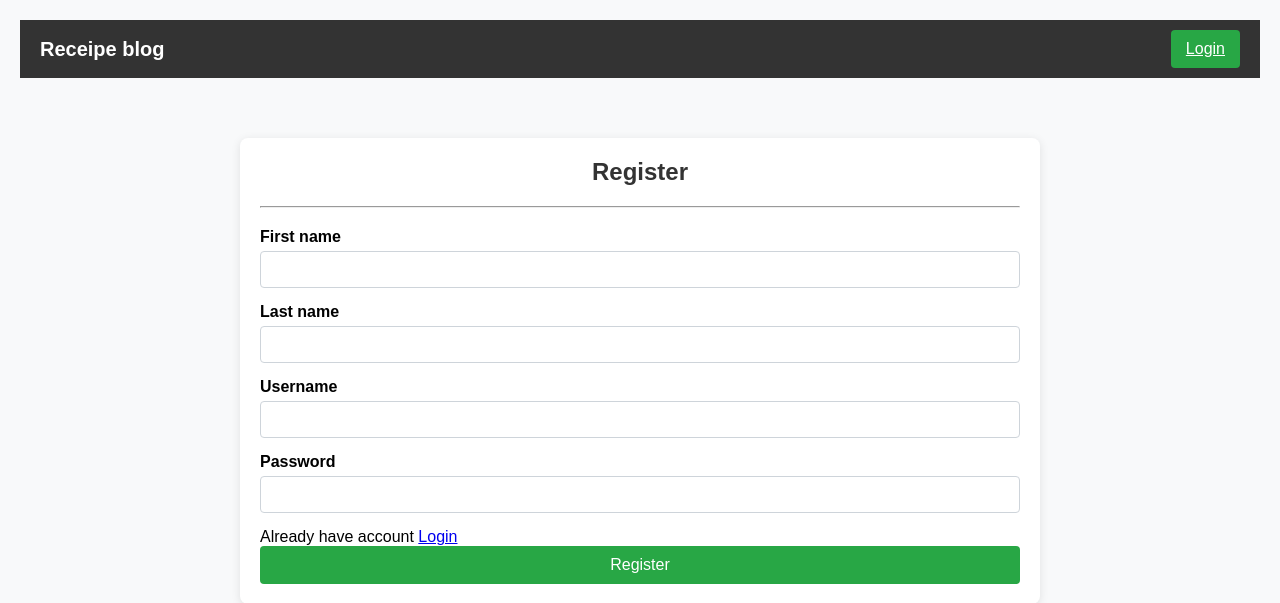
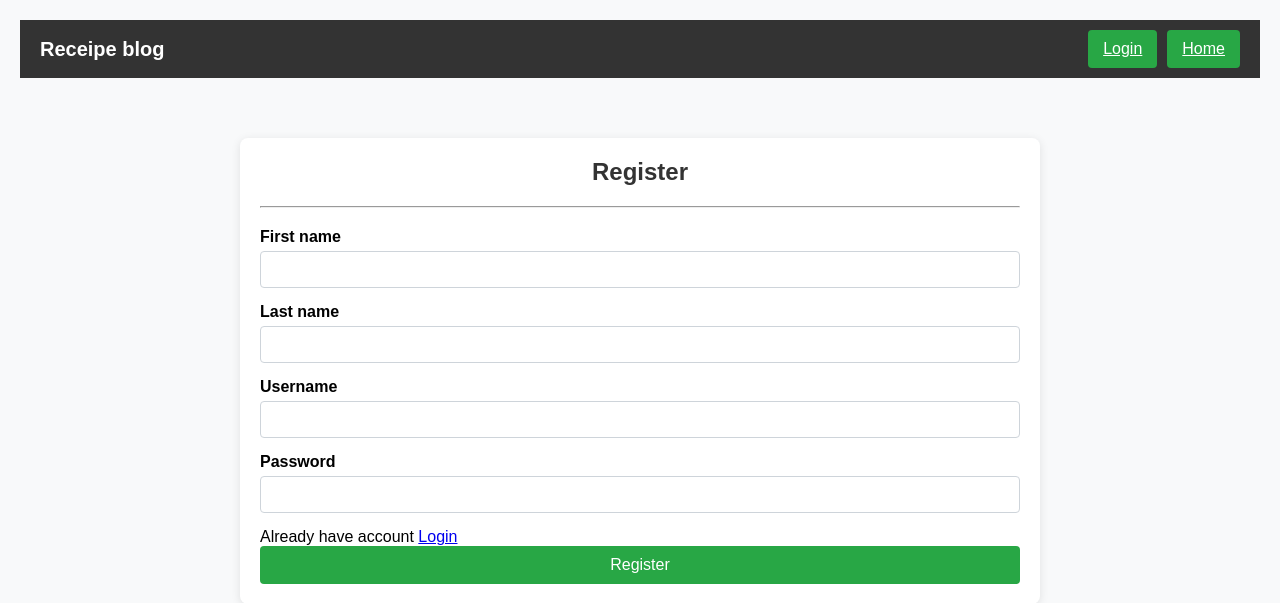
Before and after one commit to bharat3214/Receipe-Blog, a Django app: page /register/ in a window 1280 px wide. Shown: the top 603 px of the page. Run offline with Django 5.2, Linux system fonts and the light colour scheme.

Commit message:
First commit

```diff
--- a/blog/vege/templates/login.html
+++ b/blog/vege/templates/login.html
@@ -155,10 +155,11 @@
             {% if request.user.is_authenticated %}
 
         <a href="/logout/" class="btn-btn-success" type="submit">Logout</a>
-
+        <a href="/" class="btn btn-btn-success" type="submit">Home</a>
 
         {% else %}
            <a href="/login/" class="btn btn-btn-success" type="submit">Login</a>
+           <a href="/" class="btn btn-btn-success" type="submit">Home</a>
         {% endif %}
 
 
--- a/blog/vege/templates/register.html
+++ b/blog/vege/templates/register.html
@@ -153,11 +153,11 @@
             {% if request.user.is_authenticated %}
 
         <a href="/logout/" class="btn btn-primary" type="submit">Logout</a>
-
+        <a href="/" class="btn btn-btn-success" type="submit">Home</a>
 
         {% else %}
            <a href="/login/" class="btn btn-primary" type="submit">Login</a>
-
+           <a href="/" class="btn btn-btn-success" type="submit">Home</a>
         {% endif %}
 
 
```
